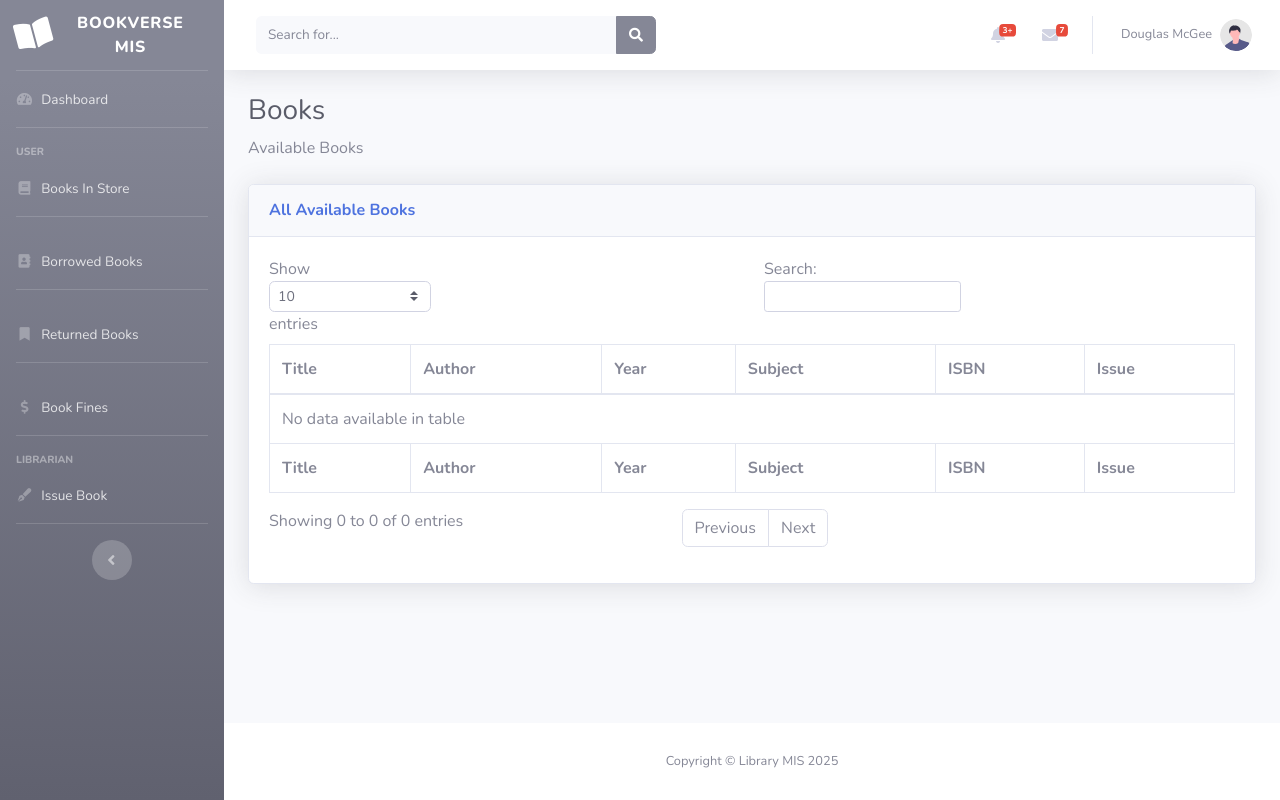
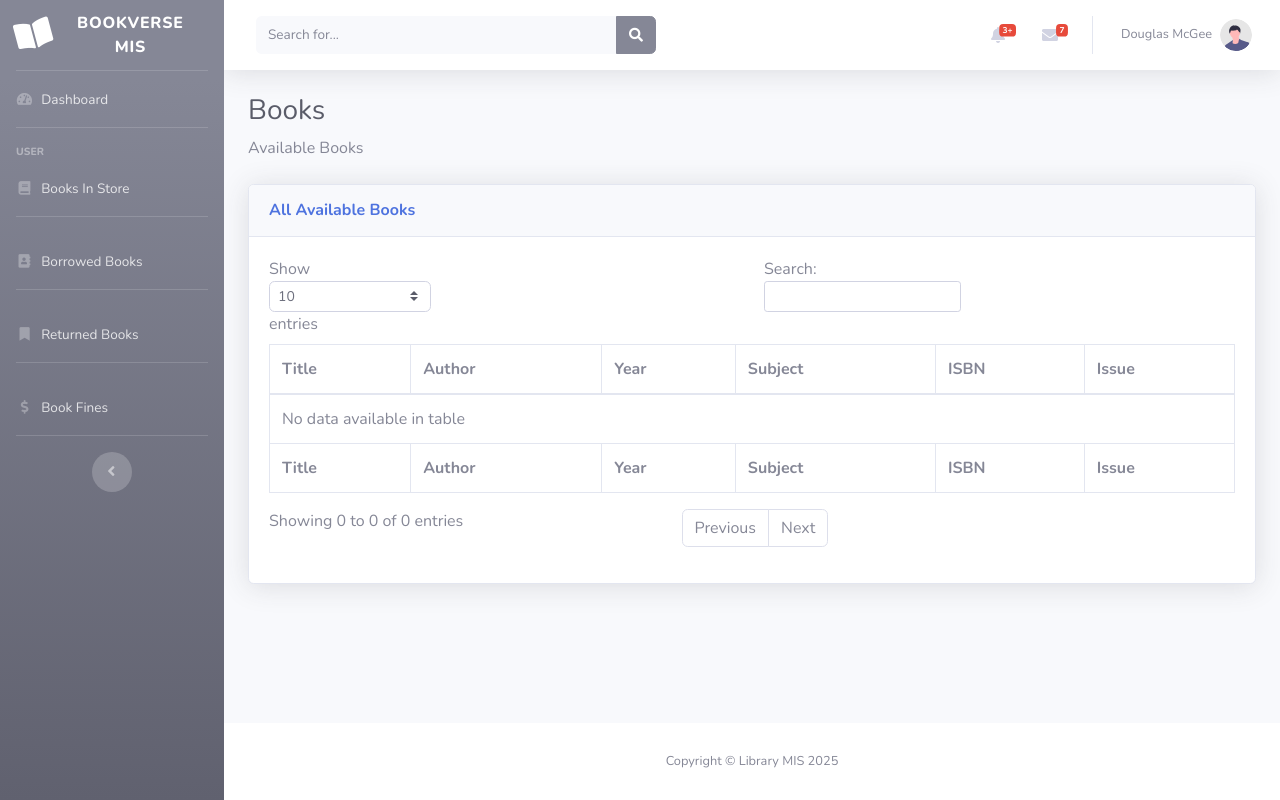
Before and after one commit to CreatorLarry/Library_Project101, a Django app: page /books in a window 1280 px wide. Run offline with Django 5.2, Linux system fonts and the light colour scheme; data that the repository does not hold is empty; some libraries are stand-ins or nearby versions.

Commit message:
second day of bookverse part-2

```diff
--- a/library_project/urls.py
+++ b/library_project/urls.py
@@ -30,7 +30,7 @@ urlpatterns = [
 
     path('fines', views.book_fines, name='book_fines'),
 
-    path('issue', views.issue_book, name='issue_book'),
+    path('issue/<int:id>', views.issue_book, name='issue_book'),
 
     path('admin/', admin.site.urls),
 ]
--- a/main/views.py
+++ b/main/views.py
@@ -1,6 +1,6 @@
 from django.shortcuts import render
 
-from main.models import Book, Transaction
+from main.models import Book, Transaction, Reader
 
 
 # Create your views here.
@@ -26,5 +26,7 @@ def book_fines(request):
     return render(request, 'book_fines.html')
 
 
-def issue_book(request):
-    return render(request, 'issue_book.html')
+def issue_book(request, id):
+    book = Book.objects.get(pk=1)
+    readers = Reader.objects.all()
+    return render(request, 'issue_book.html', {'book': book, 'readers': readers})
--- a/templates/book_in_store.html
+++ b/templates/book_in_store.html
@@ -62,8 +62,7 @@
                             <td>{{ book.subject }}</td>
                             <td>{{ book.isbn }}</td>
                             <td>
-<!--                                {% url 'issue_book' book.id %}-->
-                                <a href="#" class="btn btn-primary ">Issue</a>
+                                <a href="{% url 'issue_book' book.id %}" class="btn btn-primary ">Issue</a>
                             </td>
                         </tr>
                     {% endfor %}
--- a/templates/master.html
+++ b/templates/master.html
@@ -101,18 +101,6 @@
                 <span>Book Fines</span></a>
         </li>
 
-        <!-- Divider -->
-        <hr class="sidebar-divider">
-
-        <div class="sidebar-heading">
-            LIBRARIAN
-        </div>
-
-        <li class="nav-item">
-            <a class="nav-link" href="{% url 'issue_book' %}">
-                <i class="fas fa-fw fa-pen-fancy"></i>
-                <span>Issue Book</span></a>
-        </li>
 
 
 <!--        &lt;!&ndash; Nav Item - Pages Collapse Menu &ndash;&gt;-->
--- a/templates/returned_books.html
+++ b/templates/returned_books.html
@@ -1,7 +1,7 @@
 {% extends 'master.html' %}
 
 {% block title %}
-	<title>Returened Books</title>
+	<title>Returned Books</title>
 {% endblock %}
 
 {% block content %}
```
Also changed, not shown: templates/issue_book.html (+26 -2 lines).
